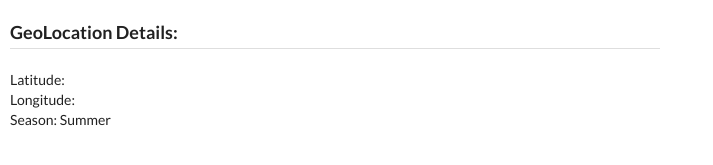
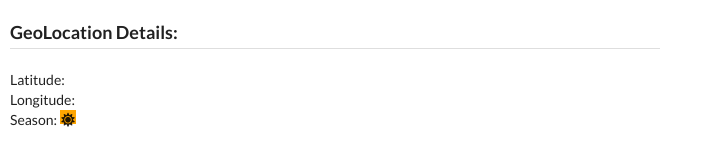
Before and after one commit to sandesh27/react-redux-tdd, a React (Create React App) app: page / in a window 1280 px wide. Shown: the part 191-356 px from the top of the page, without its empty margins (0-713 px from the left). Built offline with nearby package versions, Linux system fonts and the light colour scheme; no server answers.

Commit message:
Added styles to icons based on season

```diff
--- a/src/components/geolocation/DisplayGeoInfo.js
+++ b/src/components/geolocation/DisplayGeoInfo.js
@@ -2,6 +2,19 @@ import React from "react";
 import { getSeason } from "../../utils";
 
 const DisplayGeoInfo = ({ latitude, longitude }) => {
+  const season = getSeason(latitude, new Date().getMonth());
+
+  const iconStyle = {
+    backgroundColor: season === "Summer" ? "orange" : "green"
+  };
+  const SeasonWithIcons = () => {
+    return season === "Summer" ? (
+      <i className="sun icon" style={iconStyle} />
+    ) : (
+      <i className="snowflake icon" style={iconStyle} />
+    );
+  };
+
   return (
     <div className="comment">
       <p>
@@ -9,7 +22,7 @@ const DisplayGeoInfo = ({ latitude, longitude }) => {
         <br />
         Longitude: {longitude}
         <br />
-        Season: {getSeason(latitude, new Date().getMonth())}
+        Season: <SeasonWithIcons />
       </p>
     </div>
   );
```
